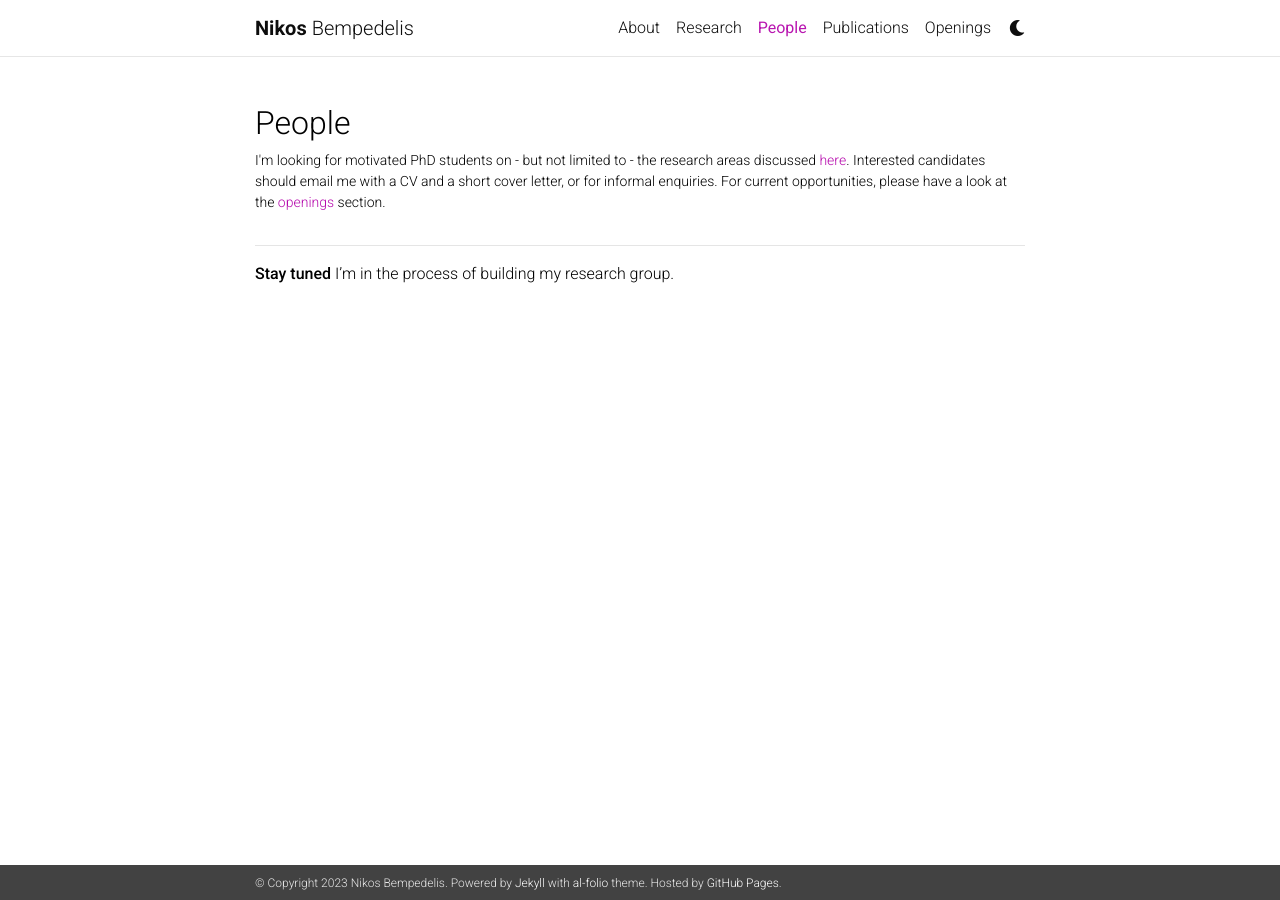
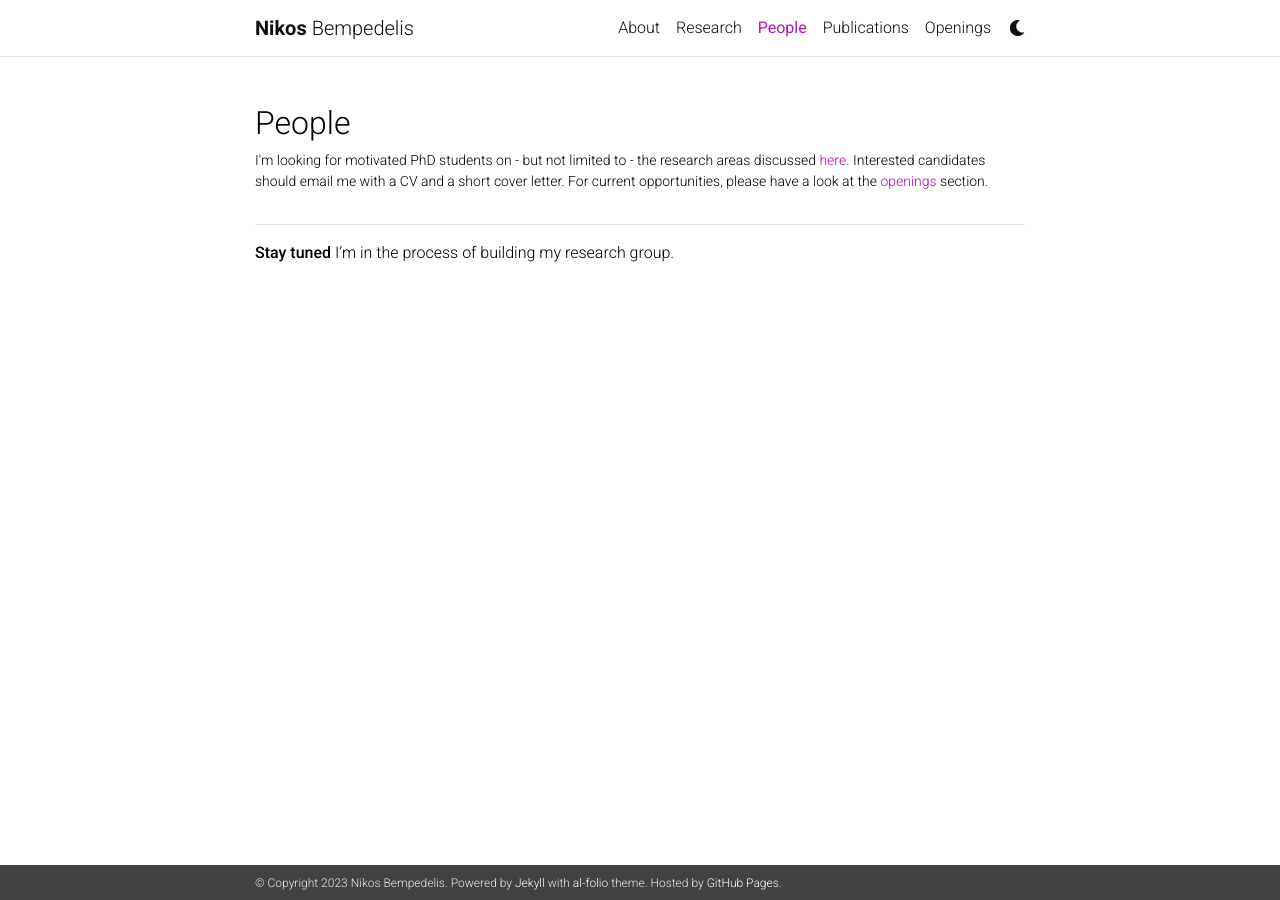
Before and after one commit to nbeb/nbeb.github.io, a Jekyll site: the page built from _pages/people.md, in a window 1280 px wide. Built offline with Jekyll 4.4.1, drawn with Linux system fonts in a browser that asks for light colours; comment, search, counter and statistics services are not loaded; a style sheet for code colours, icons or effects is not loaded.

Commit message:
some more changes

```diff
--- a/_pages/people.md
+++ b/_pages/people.md
@@ -2,7 +2,7 @@
 layout: page
 permalink: /people/
 title: People
-description: I'm looking for motivated PhD students on - but not limited to - the research areas discussed <a href='/research'>here</a>. Interested candidates should email me with a CV and a short cover letter, or for informal enquiries. For current opportunities, please have a look at the <a href='/openings'>openings</a> section.
+description: I'm looking for motivated PhD students on - but not limited to - the research areas discussed <a href='/research'>here</a>. Interested candidates should email me with a CV and a short cover letter. For current opportunities, please have a look at the <a href='/openings'>openings</a> section.
 nav: true
 nav_order: 3
 ---
```
Also changed, not shown: _pages/openings.md (+1 -1 lines), index.md (+1 -1 lines).
